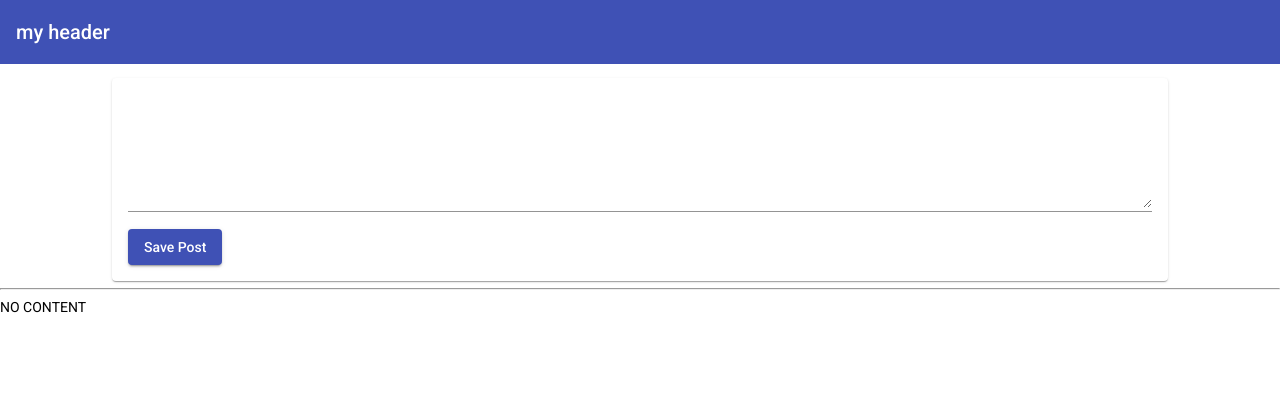
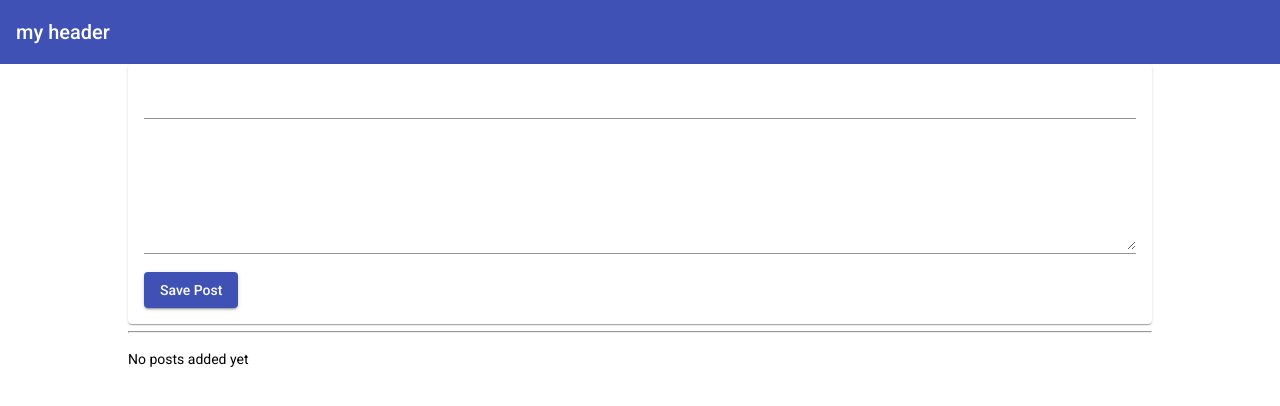
Before and after one commit to ap2322/angular-tutorial, an Angular app: page / in a window 1280 px wide. Shown: the top 406 px of the page. Built offline with nearby package versions, Linux system fonts and the light colour scheme.

Commit message:
Add posts to expansion panel with parent component keeping track of posts

```diff
--- a/src/app/app.component.css
+++ b/src/app/app.component.css
@@ -1,3 +1,5 @@
 main {
-  margin-top: 1em;
+  margin-top: 1rem;
+  width: 80%;
+  margin: auto;
 }
--- a/src/app/app.component.html
+++ b/src/app/app.component.html
@@ -1,4 +1,5 @@
 <app-header></app-header>
 <main>
-  <app-post-create></app-post-create>
+  <app-post-create (postCreated)="onPostAdded($event)"></app-post-create>
+  <app-post-list [posts]="storedPosts"></app-post-list>
 </main>
--- a/src/app/app.component.ts
+++ b/src/app/app.component.ts
@@ -6,5 +6,9 @@
   styleUrls: ['./app.component.css']
 })
 export class AppComponent {
-  title = 'card-ui';
+  storedPosts = [];
+
+  onPostAdded(post) {
+    this.storedPosts.push(post);
+  }
 }
--- a/src/app/posts/post-create/post-create.component.css
+++ b/src/app/posts/post-create/post-create.component.css
@@ -1,8 +1,3 @@
-mat-card {
-  width: 80%;
-  margin: auto;
-}
-
 mat-form-field {
   width: 100%;
 }
--- a/src/app/posts/post-create/post-create.component.html
+++ b/src/app/posts/post-create/post-create.component.html
@@ -1,6 +1,9 @@
 <mat-card>
   <mat-form-field>
-    <textarea matInput rows="6" [(ngModel)]="enteredValue"></textarea>
+    <input matInput type="text" [(ngModel)]="enteredTitle">
+  </mat-form-field>
+  <mat-form-field>
+    <textarea matInput rows="6" [(ngModel)]="enteredContent"></textarea>
   </mat-form-field>
   <button
     mat-raised-button
@@ -8,4 +11,3 @@
     (click)="onAddPost()">Save Post</button>
 </mat-card>
 <hr>
-<p>{{ newPost }}</p>
--- a/src/app/posts/post-create/post-create.component.ts
+++ b/src/app/posts/post-create/post-create.component.ts
@@ -1,4 +1,4 @@
-import { Component } from '@angular/core';
+import { Component, EventEmitter, Output } from '@angular/core';
 
 @Component({
   selector: 'app-post-create',
@@ -7,9 +7,15 @@
 })
 
 export class PostCreateComponent {
-  newPost = 'NO CONTENT';
-  enteredValue = '';
+  enteredContent = '';
+  enteredTitle = '';
+  @Output() postCreated = new EventEmitter();
+
   onAddPost() {
-    this.newPost = this.enteredValue;
+    const post = {
+      title: this.enteredTitle,
+      content: this.enteredContent
+    }
+    this.postCreated.emit(post);
   }
 }
--- /dev/null
+++ b/src/app/posts/post-list/post-list.component.css
@@ -0,0 +1,4 @@
+:host {
+  display: block;
+  margin-top: 1rem;
+}
--- /dev/null
+++ b/src/app/posts/post-list/post-list.component.html
@@ -0,0 +1,11 @@
+<mat-accordion multi="true" *ngIf="posts.length > 0">
+  <mat-expansion-panel *ngFor="let post of posts">
+    <mat-expansion-panel-header>
+      <mat-panel-title>
+        {{ post.title }}
+      </mat-panel-title>
+    </mat-expansion-panel-header>
+    <p class="matt-body">{{ post.content }}</p>
+  </mat-expansion-panel>
+</mat-accordion>
+<p *ngIf="posts.length <=0">No posts added yet</p>
```
Also changed, not shown: src/app/app.module.ts (+6 -2 lines), src/app/posts/post-list/post-list.component.ts (added, +10 -0 lines).
